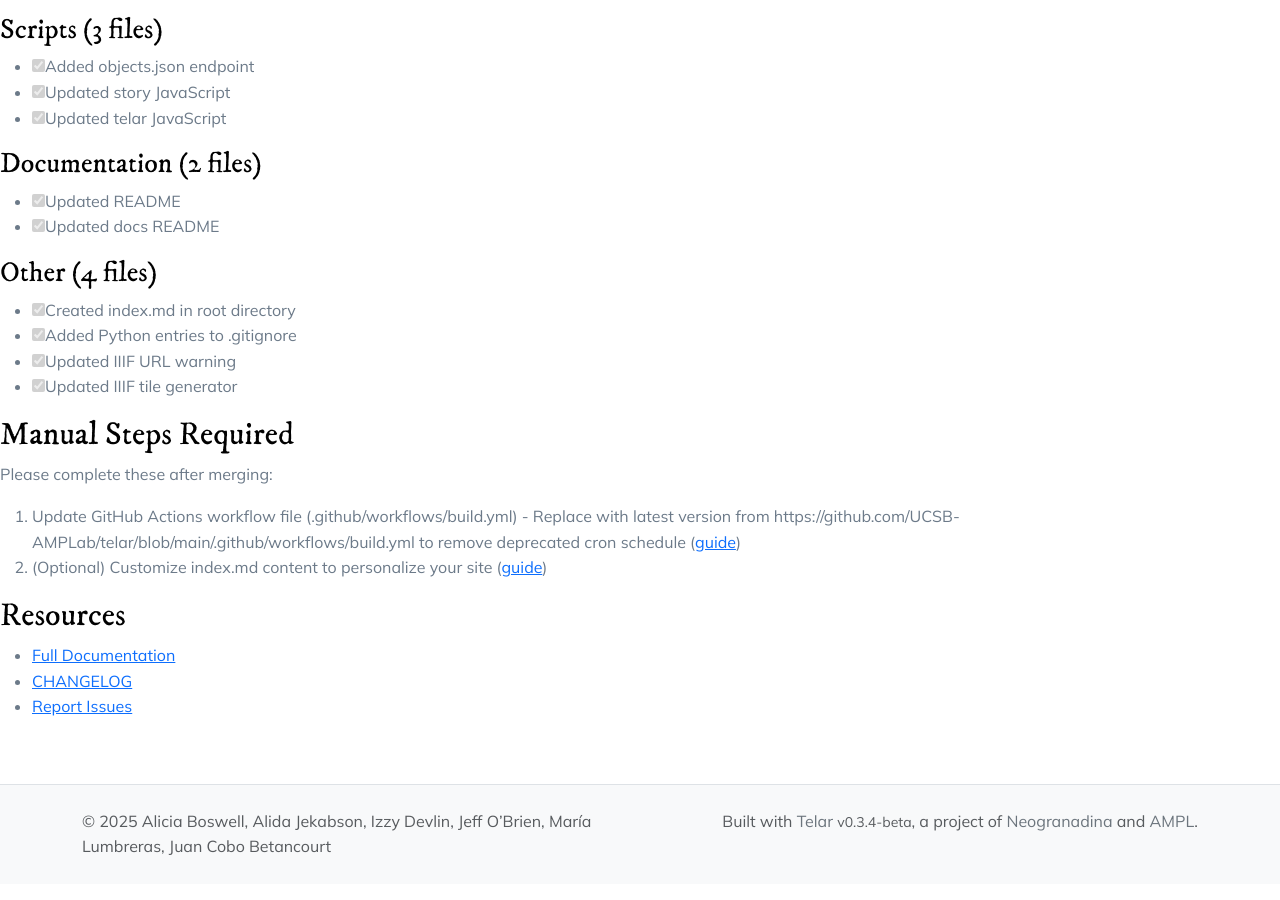
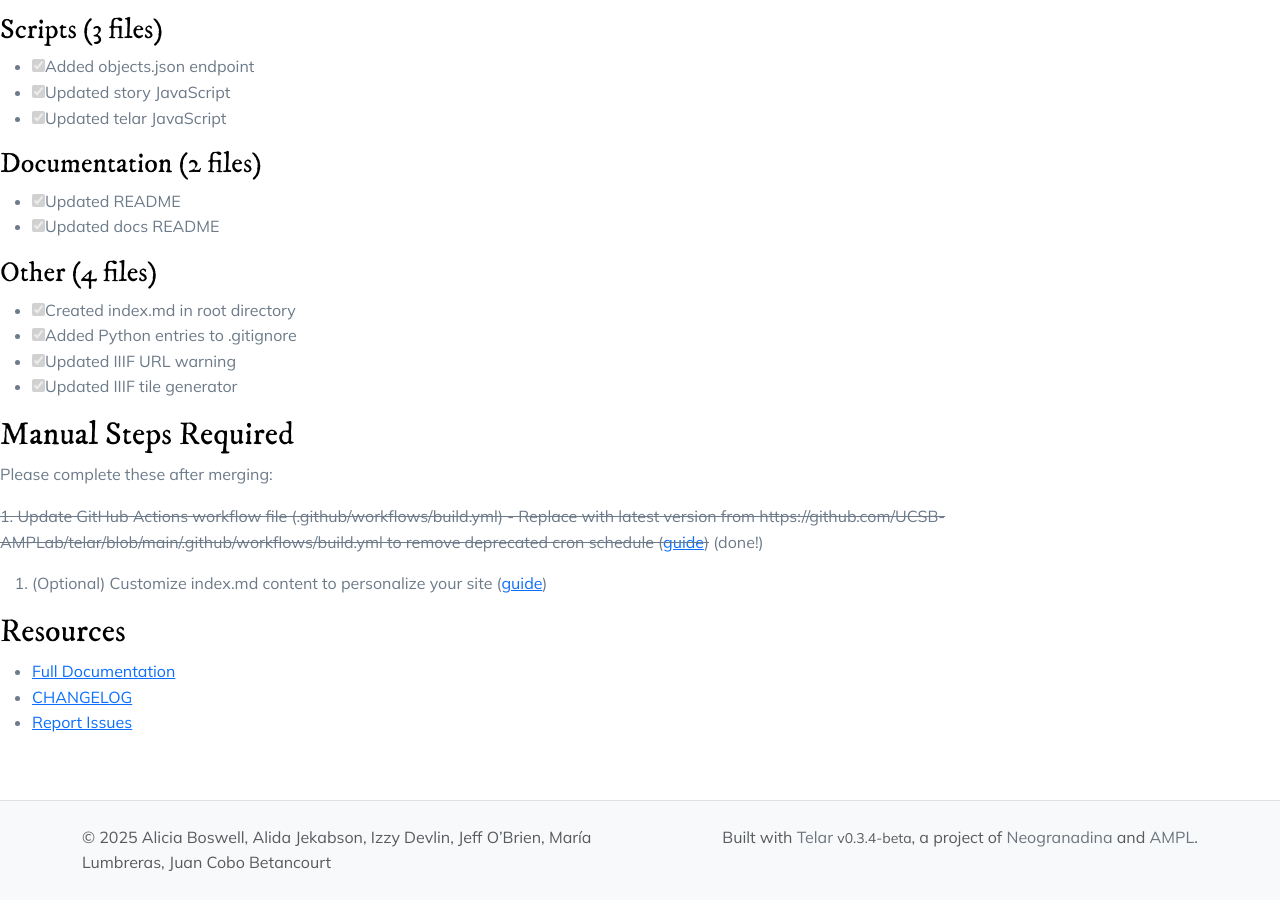
Before and after one commit to mirl-ucsb/story, a Jekyll site: the page built from UPGRADE_SUMMARY.md, in a window 1280 px wide and 900 px high, scrolled down 1005 px. Built offline with Jekyll 4.4.1, drawn with Linux system fonts in a browser that asks for light colours.

Commit message:
Mark GitHub Actions update as completed
Indicate that the update for the GitHub Actions workflow file has been completed.

```diff
--- a/UPGRADE_SUMMARY.md
+++ b/UPGRADE_SUMMARY.md
@@ -65,7 +65,7 @@ title: Upgrade Summary
 
 Please complete these after merging:
 
-1. Update GitHub Actions workflow file (.github/workflows/build.yml) - Replace with latest version from https://github.com/UCSB-AMPLab/telar/blob/main/.github/workflows/build.yml to remove deprecated cron schedule ([guide](https://ampl.clair.ucsb.edu/telar-docs/docs/2-workflows/upgrading/))
+~~1. Update GitHub Actions workflow file (.github/workflows/build.yml) - Replace with latest version from https://github.com/UCSB-AMPLab/telar/blob/main/.github/workflows/build.yml to remove deprecated cron schedule ([guide](https://ampl.clair.ucsb.edu/telar-docs/docs/2-workflows/upgrading/))~~ (done!)
 2. (Optional) Customize index.md content to personalize your site ([guide](https://ampl.clair.ucsb.edu/telar-docs/docs/6-customization/3-home-page/))
 
 ## Resources
```
